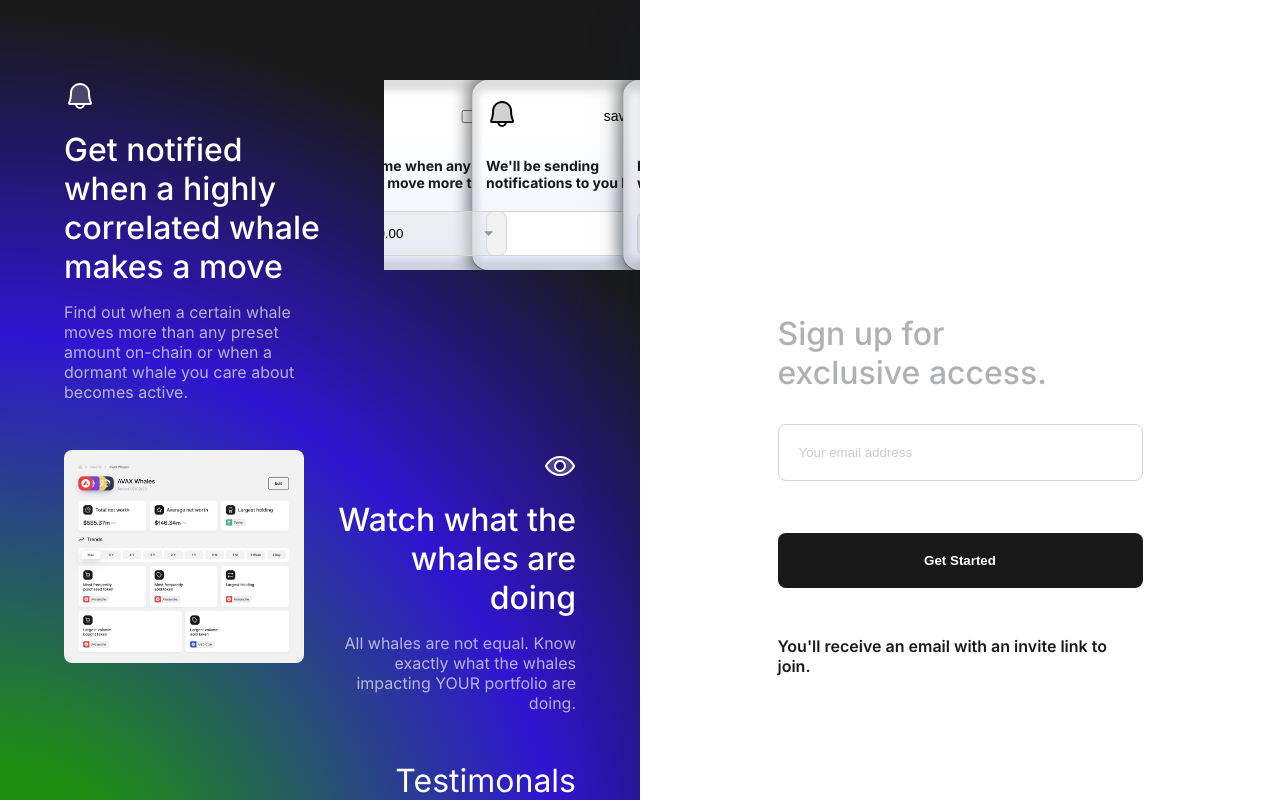
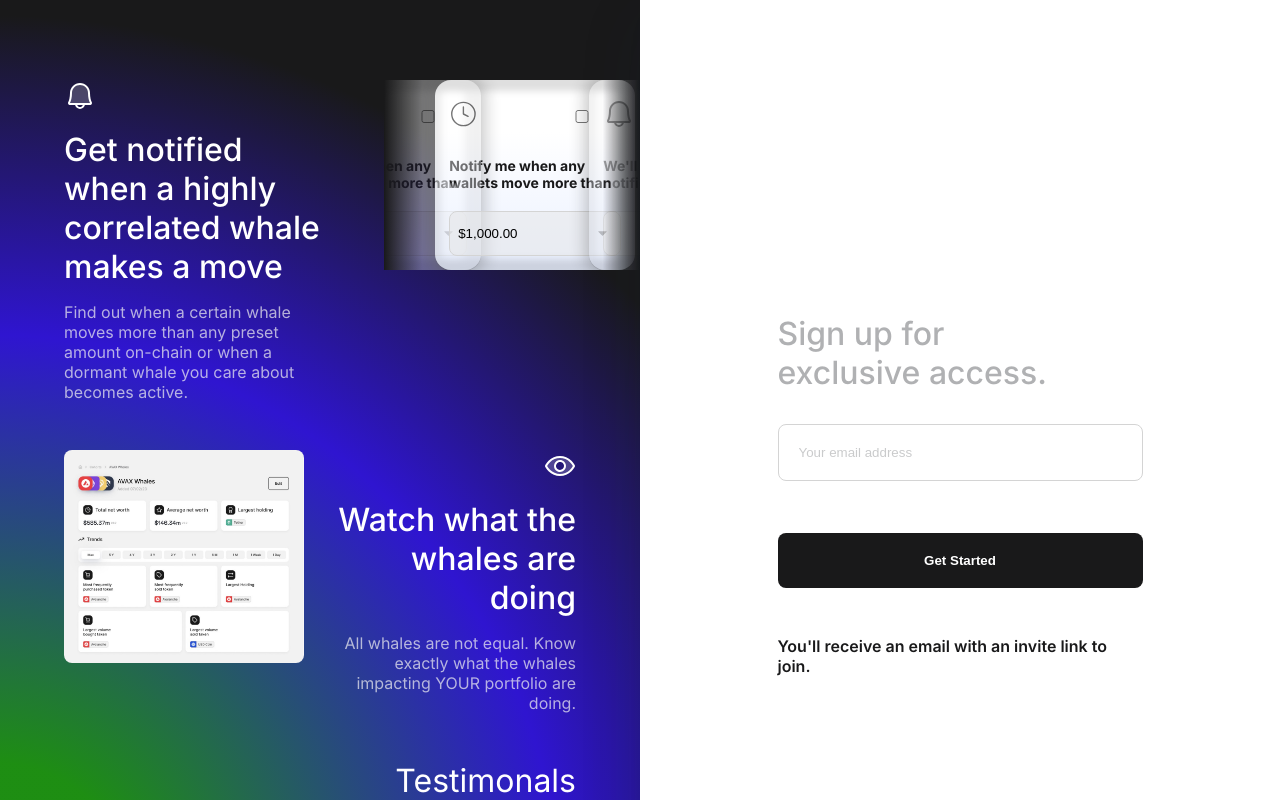
Before and after one commit to Sumant-Dusane/Loch-Landing, a React (Create React App) app: page / in a window 1280 px wide. Shown: the top 800 px of the page. Built offline with nearby package versions, Linux system fonts and the light colour scheme.

Commit message:
minor carousel fixes

```diff
--- a/src/assets/styles/_variables.scss
+++ b/src/assets/styles/_variables.scss
@@ -4,6 +4,7 @@ $fontFamily: Inter, system-ui, -apple-system, BlinkMacSystemFont, 'Segoe UI', Ro
 $white:                 #FFFFFF;
 $black:                 #000000;
 $dark:                  #19191A;
+$darkBlur:              transparentize($dark, 0.5);
 $light:                 #B0B1B3;
 $darkVariant:           #1D2129;
 $lightVariant1:         #F2F2F2;
--- a/src/components/Slider/AutoSlider.jsx
+++ b/src/components/Slider/AutoSlider.jsx
@@ -11,29 +11,52 @@ export default function AutoSlider() {
         dots: false,
         arrows: false,
         infinite: true,
-        slidesToShow: 1.7,
+        slidesToShow: 1,
         slidesToScroll: 1,
         autoplay: true,
-        speed: 2000,
         autoplaySpeed: 2000,
+        pauseOnHover: true,
         cssEase: "linear",
+        initialSlide: 0,
+        centerMode: true,
+        centerPadding: '20%',
+        variableWidth: false,
         responsive: [
+            {
+                breakpoint: 1024,
+                settings: {
+                    centerMode: true,
+                    centerPadding: '20%',
+                    variableWidth: true
+                }
+            },
             {
                 breakpoint: 769,
                 settings: {
-                    slidesToShow: 0.8,
-                    slidesToScroll: 1,
+                    centerMode: true,
+                    centerPadding: '50px',
+                    variableWidth: true
                 }
             },
             {
-                breakpoint: 375,
+                breakpoint: 480,
                 settings: {
-                    slidesToShow: 0.75,
-                    slidesToScroll: 1,
+                    centerMode: true,
+                    centerPadding: '20px',
+                    variableWidth: true
+                }
+            },
+            {
+                breakpoint: 376,
+                settings: {
+                    centerMode: false,
+                    centerPadding: '0',
+                    variableWidth: true
                 }
             }
         ]
     };
+
     return (
         <Slider className='slider' {...slickSettings}>
             <div className="card">
--- a/src/components/Slider/auto-slider.scss
+++ b/src/components/Slider/auto-slider.scss
@@ -1,13 +1,38 @@
 @import "../../assets/styles/variables";
+@import "../../assets/styles/sudo";
 @import "../../assets/styles/flex";
 
 .slider {
-    @include flex(row, center, flex-start, $spacer14);
+    @include flex(row !important, center, flex-start, 0);
     position: relative;
     justify-self: baseline;
     overflow-x: auto;
-    width: 100%;
+    max-width: 100%;
+    max-height: 190px;
 
+    &::before, &:after {
+        @include sudo-fill("", absolute, 0, unset, 0, unset);
+        background: linear-gradient(to right, $dark 0%, transparent 100%);
+        height: 100%;
+        width: 15%;
+        z-index: 2;
+    }
+    &::before {
+        left: 0;
+    }
+    &::after {
+        right: 0;
+        transform: rotateZ(180deg);
+    }
+
+    .slick {
+        &-slide {
+            transition: $transition-base;
+            &:not(.slick-current) {
+                opacity: 0.4;
+            }
+        }
+    }
     .card {
         display: grid !important;
         grid-template-columns: repeat(2, 1fr);
```
